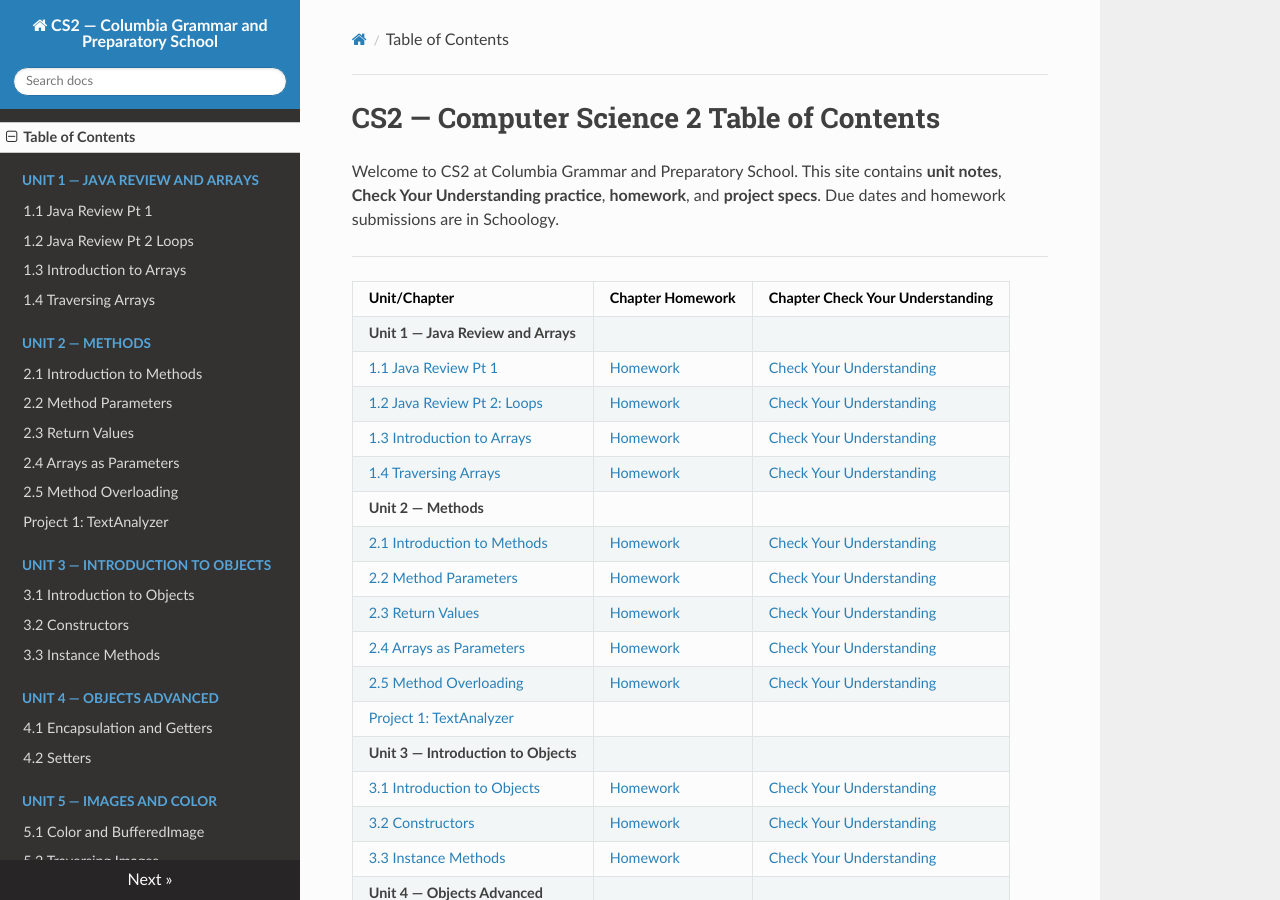
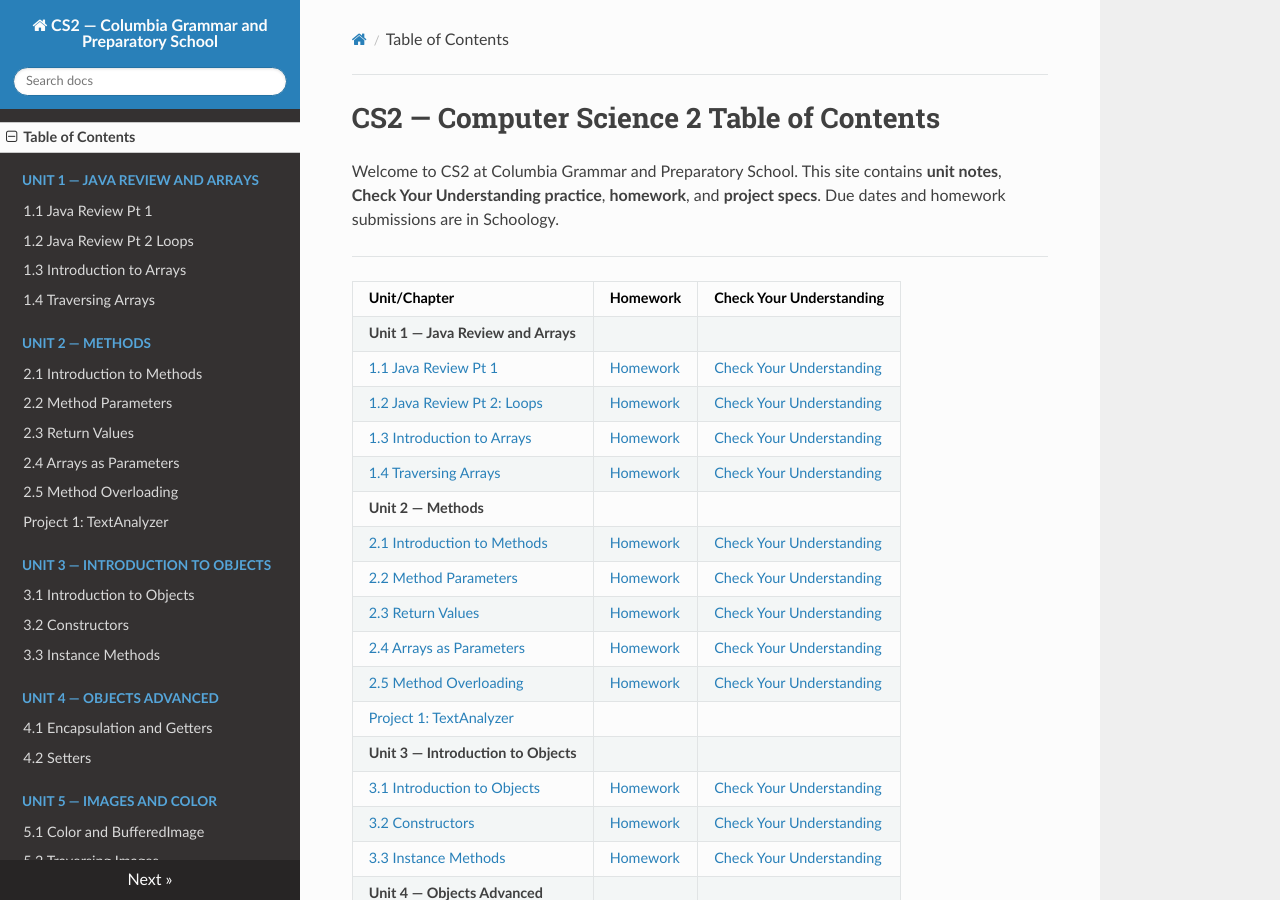
Before and after one commit to kjergens/cs2-site, an MkDocs documentation site: the page built from docs/index.md, in a window 1280 px wide and 900 px high. Built offline with MkDocs 1.6.1, drawn with Linux system fonts in a browser that asks for light colours; nearby versions of some CDN libraries.

Commit message:
minor edit

```diff
--- a/docs/index.md
+++ b/docs/index.md
@@ -4,7 +4,7 @@
 
 ---
 
-| Unit/Chapter | Chapter Homework | Chapter Check Your Understanding
+| Unit/Chapter | Homework | Check Your Understanding
 |---|---|---|
 | **Unit 1 — Java Review and Arrays**| | |
 | [1.1 Java Review Pt 1](unit1/notes_01_java_review.md) | [Homework](unit1/notes_01_java_review.md#homework-1-java-review) | [Check Your Understanding](unit1/notes_01_java_review.md#check-your-understanding) |
```
